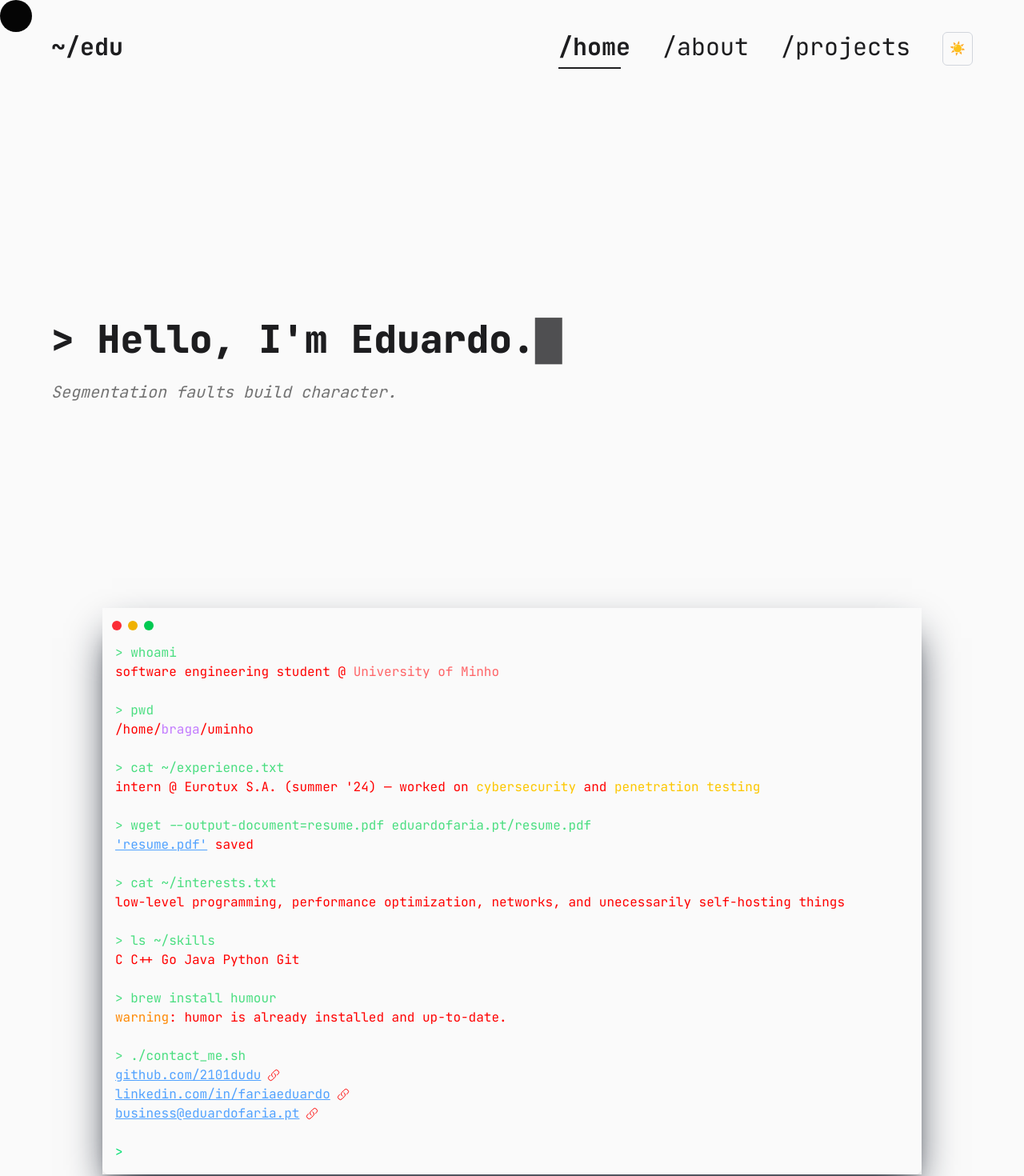
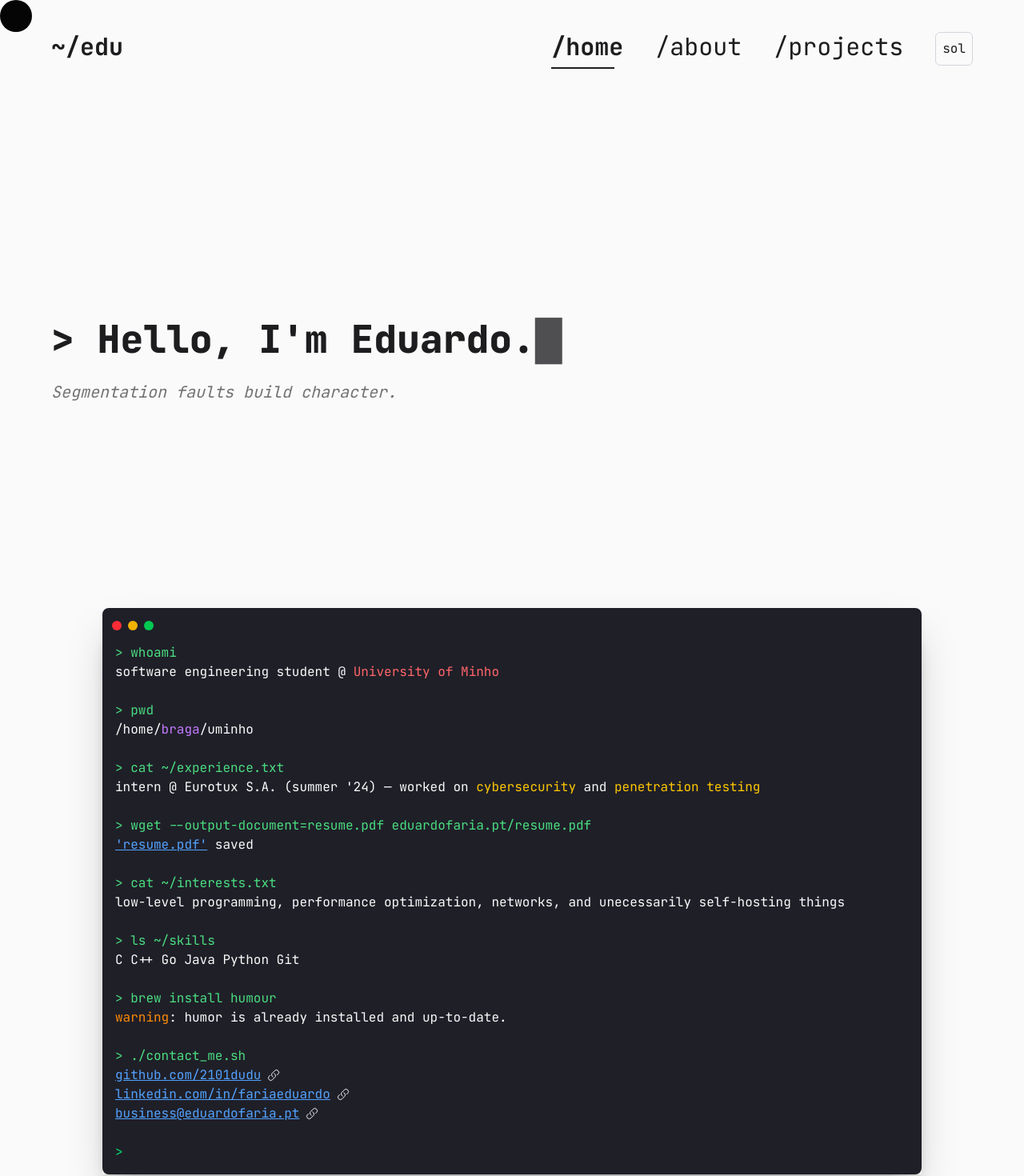
Before and after one commit to 2101dudu/website, a Next.js app: page / in a window 1280 px wide. Shown: the top 1470 px of the page at 80% size. Built offline with nearby package versions, Linux system fonts and the light colour scheme.

Commit message:
feat: colors chosen

```diff
--- a/app/components/darkmodetoggle.js
+++ b/app/components/darkmodetoggle.js
@@ -22,7 +22,7 @@ export default function DarkModeToggle() {
       onClick={() => setDarkMode((prev) => !prev)}
       className="p-2 rounded-md border border-gray-300 dark:border-gray-600"
     >
-      {darkMode ? "🌙" : "☀️"}
+      {darkMode ? "escuro" : "sol"}
     </button>
   );
 }
--- a/app/components/terminal.js
+++ b/app/components/terminal.js
@@ -42,7 +42,7 @@ const Terminal = ({ initialStatements = [] }) => {
   };
 
   return (
-    <div className="shadow-2xl shadow-gray-900 sm:w-full max-w-screen-lg mx-10 w-9/10 lg:mx-auto mt-20 font-mono z-1">
+    <div className="shadow-2xl sm:w-full max-w-screen-lg mx-10 w-9/10 lg:mx-auto mt-20 font-mono z-1">
       <div
         id="terminal-highlight"
         className="rounded-t-lg h-7 flex items-end px-3 space-x-2"
--- a/app/globals.css
+++ b/app/globals.css
@@ -7,17 +7,17 @@
 :root {
   --background: #fafafa;
   --foreground: #1d1d1f;
-  --terminal-highlight: #fafafa;
+  --terminal-highlight: #1f1f28;
   --terminal-highlight-prompt: #4ade80;
-  --terminal-highlight-generic: red;
+  --terminal-highlight-generic: #fafafa;
 }
 
 .dark {
   --background: #1d1d1f;
   --foreground: #fafafa;
-  --terminal-highlight: #1d1d1f;
+  --terminal-highlight: #282828;
   --terminal-highlight-prompt: #4ade80;
-  --terminal-highlight-generic: yellow;
+  --terminal-highlight-generic: #fafafa;
 }
 
 body {
```
